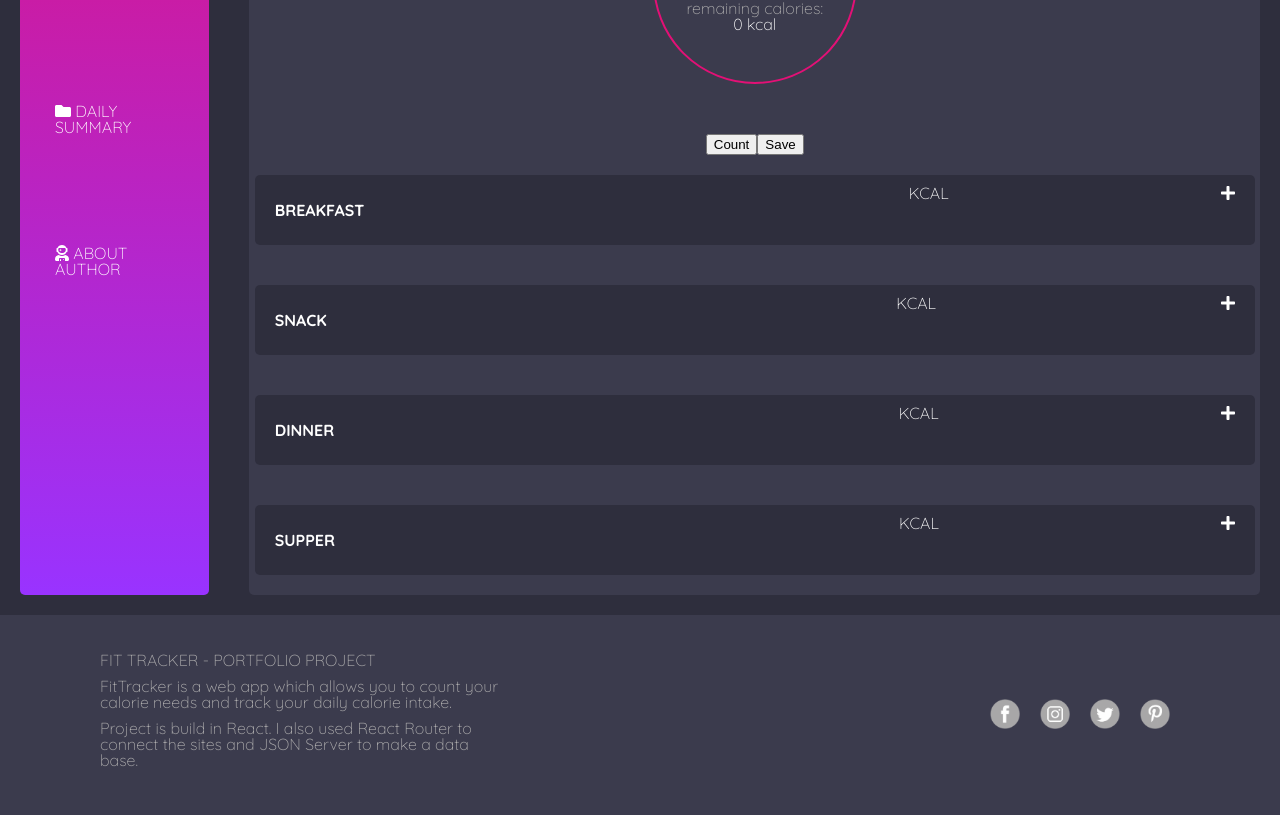
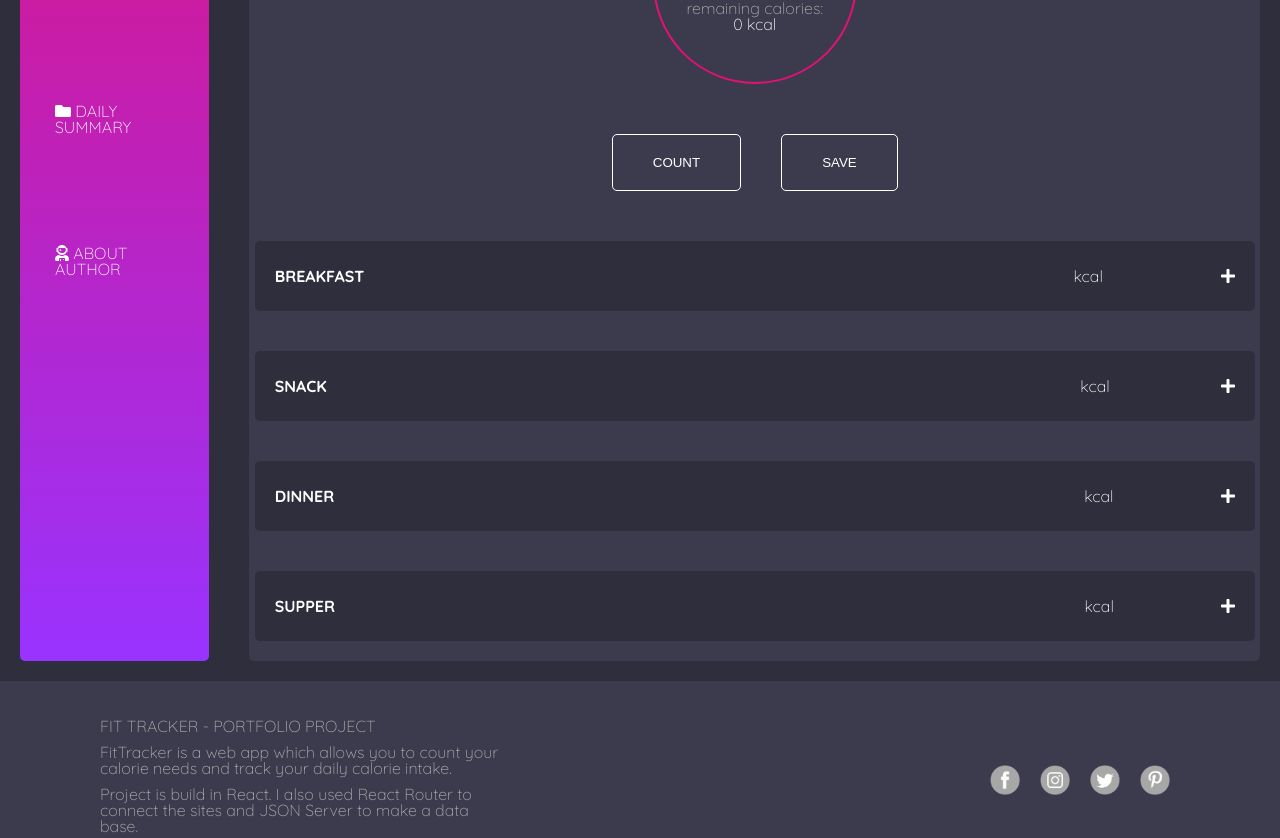
Before and after one commit to jaremkiwkupka/FitTracker, a React (Create React App) app in the folder fittracker/: page /diary in a window 1280 px wide. Shown: the part 460-1298 px from the top of the page. Before the commit the page ends 1275 px from the top, so only its background shows below. Built offline with nearby package versions, Linux system fonts and the light colour scheme; no server answers.

Commit message:
Add styling to rendered elements

```diff
--- a/fittracker/src/components/Diary/Meals/Breakfast/Breakfast.js
+++ b/fittracker/src/components/Diary/Meals/Breakfast/Breakfast.js
@@ -22,10 +22,9 @@ export const Breakfast = ({handleBreakfastChange, selectedBreakfast}) => {
                             {breakfastList.map((breakfast, id) => <option value={JSON.stringify(breakfast)} key={breakfast.id}>{breakfast.name}</option>)}
                         </select>
                     </label>
-                    <button className="meal-type--addMeal">Accept Choice</button>
                 </form>
                 <div className="meal-ingredients--recipe">
-                    <p>{selectedBreakfast.name}</p>
+                    <p className="meal-ingredients--name">{selectedBreakfast.name}</p>
                     <p>calories: {selectedBreakfast.calories} | Proteins: {selectedBreakfast.protein} | Carbohydrates: {selectedBreakfast.carbo} | Fats: {selectedBreakfast.fat} </p>
                 </div>
             </div>
--- a/fittracker/src/components/Diary/Meals/Dinner/Dinner.js
+++ b/fittracker/src/components/Diary/Meals/Dinner/Dinner.js
@@ -23,10 +23,9 @@ export const Dinner = ({handleDinnerChange, selectedDinner}) => {
                             {dinnerList.map((dinner, id) => <option value={JSON.stringify(dinner)} key={dinner.id}>{dinner.name}</option>)}
                         </select>
                     </label>
-                    <button className="meal-type--addMeal">+</button>
                 </form>
                 <div className="meal-ingredients--recipe">
-                    <p>{selectedDinner.name}</p>
+                    <p  className="meal-ingredients--name">{selectedDinner.name}</p>
                     <p>calories: {selectedDinner.calories} | Proteins: {selectedDinner.protein} | Carbohydrates: {selectedDinner.carbo} | Fats: {selectedDinner.fat} </p>
                 </div>
             </div>
--- a/fittracker/src/components/Diary/Meals/Meals.js
+++ b/fittracker/src/components/Diary/Meals/Meals.js
@@ -48,14 +48,16 @@ export const Meals = ({
     return (
         <>
             <div className="meals-container">
-                <div>
-                    <button onClick={handleCount}>Count</button>
-                    <button onClick={handleSaveDay}>Save</button>
+                <div className="meals-btns">
+                    <button className="caloric-balance-btn" onClick={handleCount}>Count</button>
+                    <button className="caloric-balance-btn" onClick={handleSaveDay}>Save</button>
                 </div>
                 <div className="meal-type">
-                    <h4 className="meal-type--heading">Breakfast</h4>
-                    <p>{selectedBreakfast.name}</p>
-                    <p>{selectedBreakfast.calories} kcal</p>
+                    <h4 className="meal-type--heading breakfast-heading">Breakfast</h4>
+                    <div className="meal-type-selected">
+                        <p className="meal-type-selected--descr">{selectedBreakfast.name}</p>
+                        <p className="meal-type-selected--descr">{selectedBreakfast.calories} kcal</p>
+                    </div>
                     <span className="meal-type--addMeal">
                         <FontAwesomeIcon
                             icon={faPlus}
@@ -66,8 +68,10 @@ export const Meals = ({
                 {showBreakfastBox}
                 <div className="meal-type">
                     <h4 className="meal-type--heading">Snack</h4>
-                    <p>{selectedSnack.name}</p>
-                    <p>{selectedSnack.calories} kcal</p>
+                    <div className="meal-type-selected">
+                        <p className="meal-type-selected--descr">{selectedSnack.name}</p>
+                        <p className="meal-type-selected--descr">{selectedSnack.calories} kcal</p>
+                    </div>
                     <span className="meal-type--addMeal">
                         <FontAwesomeIcon
                             icon={faPlus}
@@ -78,8 +82,10 @@ export const Meals = ({
                 {showSnackBox}
                 <div className="meal-type">
                     <h4 className="meal-type--heading">Dinner</h4>
-                    <p>{selectedDinner.name}</p>
-                    <p>{selectedDinner.calories} kcal</p>
+                    <div className="meal-type-selected">
+                        <p className="meal-type-selected--descr">{selectedDinner.name}</p>
+                        <p className="meal-type-selected--descr">{selectedDinner.calories} kcal</p>
+                    </div>
                     <span className="meal-type--addMeal">
                         <FontAwesomeIcon
                             icon={faPlus}
@@ -90,8 +96,10 @@ export const Meals = ({
                 {showDinnerBox}
                 <div className="meal-type">
                     <h4 className="meal-type--heading">Supper</h4>
-                    <p>{selectedSupper.name}</p>
-                    <p>{selectedSupper.calories} kcal</p>
+                    <div className="meal-type-selected">
+                        <p className="meal-type-selected--descr">{selectedSupper.name}</p>
+                        <p className="meal-type-selected--descr">{selectedSupper.calories} kcal</p>
+                    </div>
                     <span className="meal-type--addMeal">
                         <FontAwesomeIcon
                             icon={faPlus}
--- a/fittracker/src/components/Diary/Meals/Meals.scss
+++ b/fittracker/src/components/Diary/Meals/Meals.scss
@@ -9,6 +9,7 @@
 .meal-type {
   display: flex;
   justify-content: space-between;
+  align-items: center;
   background-color: $primaryColor;
   color: #fff;
   text-transform: uppercase;
@@ -21,6 +22,18 @@
 .meal-type--heading {
   align-self: center;
   font-weight: 700;
+}
+.breakfast-heading {
+  width: 4%;
+}
+.meal-type-selected {
+  display: flex;
+  justify-content: space-between;
+  align-items: center;
+  width: 70%;
+}
+.meal-type-selected--descr {
+  text-transform: none;
 }
 .meal-form-container {
   width: 100%;
@@ -67,9 +80,31 @@
 }
 .meal-ingredients--recipe {
   color: #fff;
-  text-transform: uppercase;
+  text-transform: capitalize;
   border: 1px dotted #fff;
   border-radius: 5px;
   margin-top: 70px;
   padding: 50px;
 }
+.meal-ingredients--name {
+  margin: 20px 0;
+  font-weight: 700;
+}
+.meals-btns {
+  margin-bottom: 30px;
+}
+.caloric-balance-btn {
+  padding: 20px 40px;
+  background: #3b3b4d;
+  color: #fff;
+  border: 1px solid #fff;
+  border-radius: 5px;
+  margin: 0 20px;
+  text-transform: uppercase;
+  cursor: pointer;
+
+  &:hover {
+    background-color: $primaryColor;
+    border: 1px solid $primaryColor;
+  }
+}
--- a/fittracker/src/components/Diary/Meals/Snack/Snack.js
+++ b/fittracker/src/components/Diary/Meals/Snack/Snack.js
@@ -23,10 +23,9 @@ export const Snack = ({handleSnackChange, selectedSnack}) => {
                             {snackList.map((snack, id) => <option value={JSON.stringify(snack)} key={snack.id}>{snack.name}</option>)}
                         </select>
                     </label>
-                    <button className="meal-type--addMeal">+</button>
                 </form>
                 <div className="meal-ingredients--recipe">
-                    <p>{selectedSnack.name}</p>
+                    <p  className="meal-ingredients--name">{selectedSnack.name}</p>
                     <p>calories: {selectedSnack.calories} | Proteins: {selectedSnack.protein} | Carbohydrates: {selectedSnack.carbo} | Fats: {selectedSnack.fat} </p>
                 </div>
             </div>
--- a/fittracker/src/components/Diary/Meals/Supper/Supper.js
+++ b/fittracker/src/components/Diary/Meals/Supper/Supper.js
@@ -22,10 +22,9 @@ export const Supper = ({handleSupperChange, selectedSupper}) => {
                             {supperList.map((supper, id) => <option value={JSON.stringify(supper)} key={supper.id}>{supper.name}</option>)}
                         </select>
                     </label>
-                    <button className="meal-type--addMeal">Choose</button>
                 </form>
                 <div className="meal-ingredients--recipe">
-                    <p>{selectedSupper.name}</p>
+                    <p  className="meal-ingredients--name">{selectedSupper.name}</p>
                     <p>calories: {selectedSupper.calories} | Proteins: {selectedSupper.protein} | Carbohydrates: {selectedSupper.carbo} | Fats: {selectedSupper.fat} </p>
                 </div>
             </div>
```
